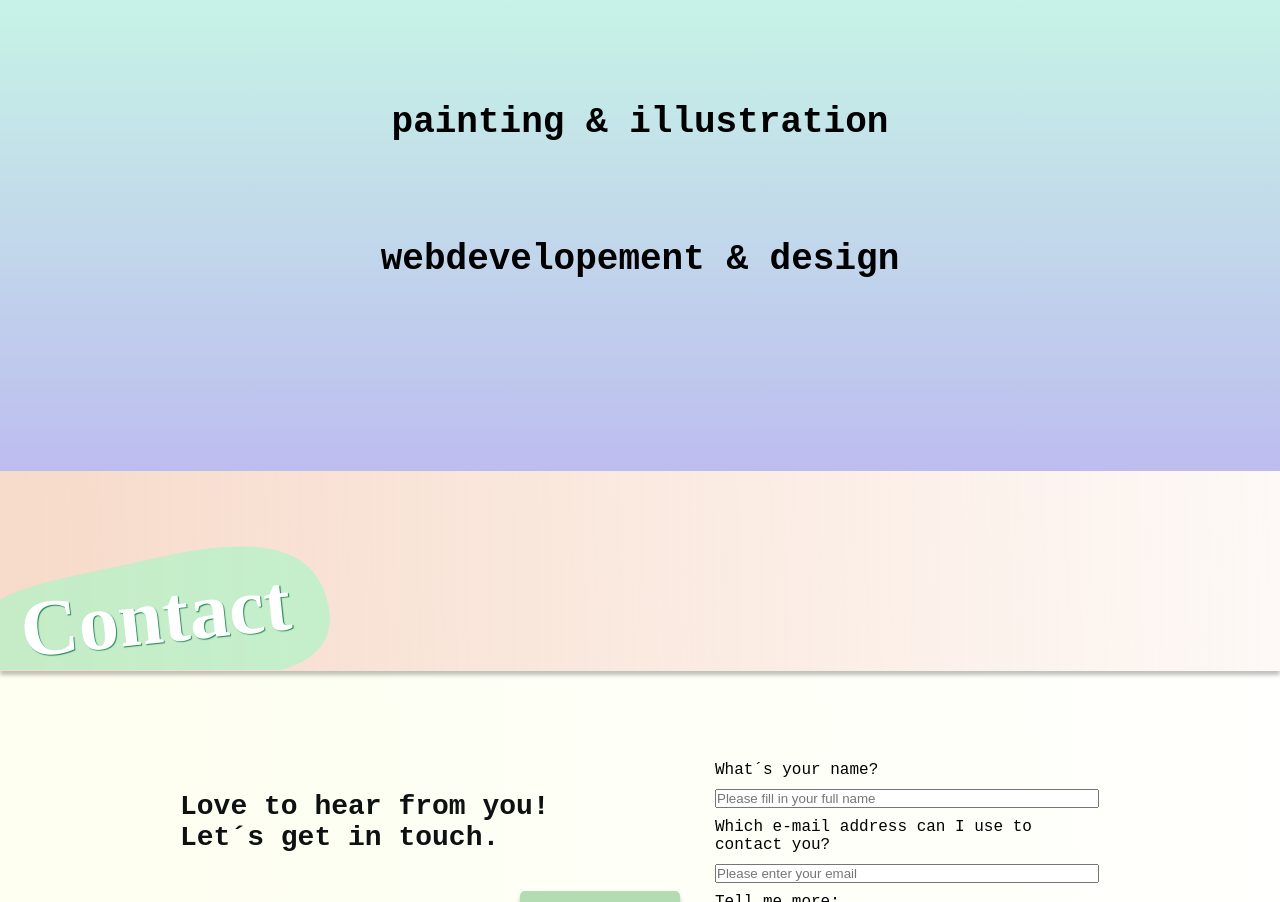
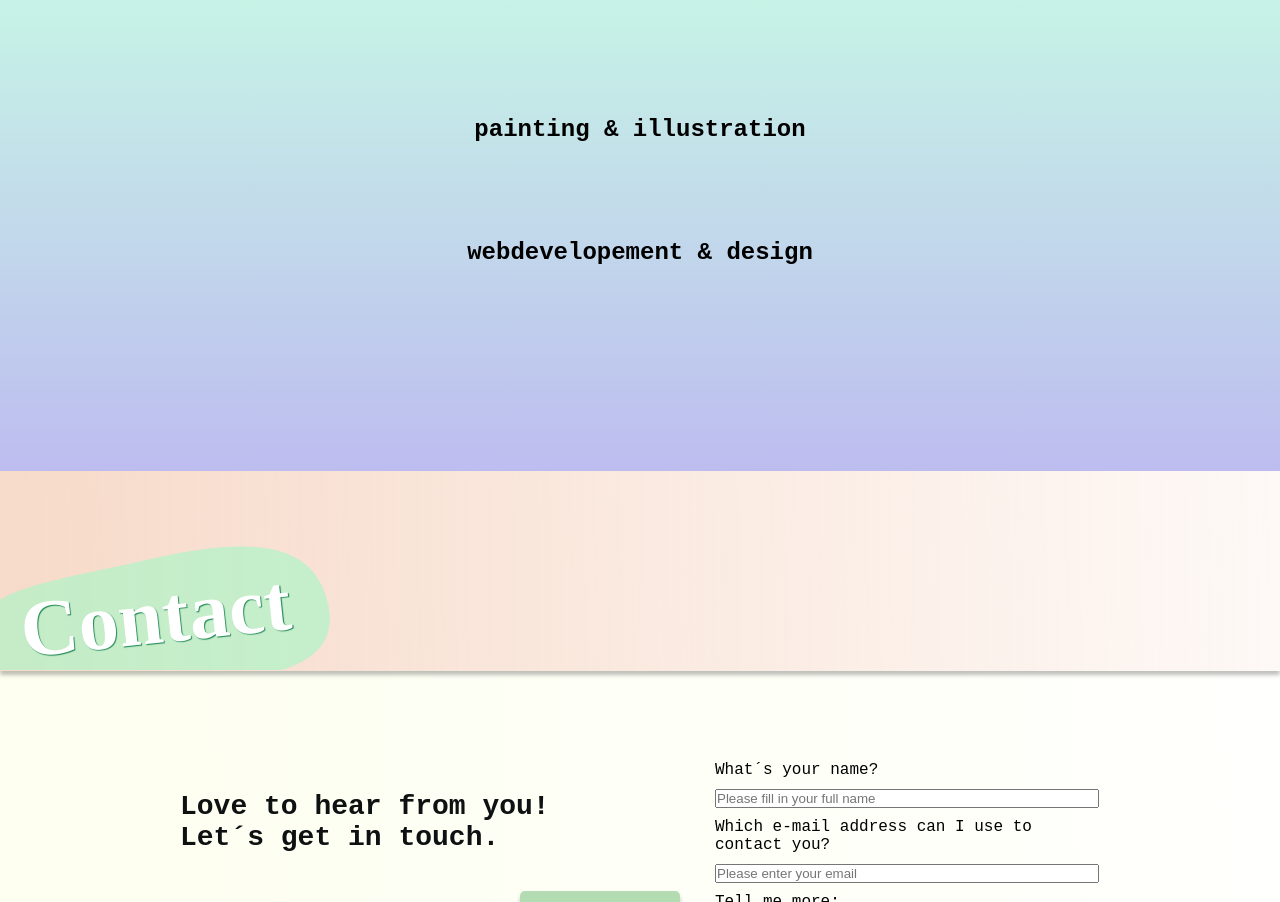
Before and after one commit to nadjascodejourney/uib-final-project, a website: page docs/index.html in a window 1280 px wide. Shown: the part 1991-2893 px from the top of the page. Drawn offline with Linux system fonts and the light colour scheme.

Commit message:
save changes

```diff
--- a/docs/index.html
+++ b/docs/index.html
@@ -139,7 +139,7 @@ I thrive in the art of code and design, seamlessly moving between the two worlds
       </h3>
 
       <h3 class="heading-portfolio-web">
-        <a id="hand-lila" href="web-portfolio.html">webdevelopement & design</a>
+        <a id="hand-green" href="web-portfolio.html">webdevelopement & design</a>
       </h3>
 
     </section>
--- a/src/style.scss
+++ b/src/style.scss
@@ -275,7 +275,7 @@ main.main-portfolio {
     h3.heading-portfolio-art {
       color: $second-text-color;
       font-family: monospace;
-      font-size: 36px;
+      font-size: 24px;
 
       &:hover {
         transform: translateX(-100px);
@@ -298,12 +298,12 @@ main.main-portfolio {
   h3.heading-portfolio-web {
     color: $second-text-color;
     font-family: monospace;
-    font-size: 36px;
+    font-size: 24px;
     &:hover {
       transform: translateX(100px);
     }
 
-    #hand-lila {
+    a {
       color: black;
       text-decoration: none;
       &:hover {
```
Also changed, not shown: docs/style.css.
